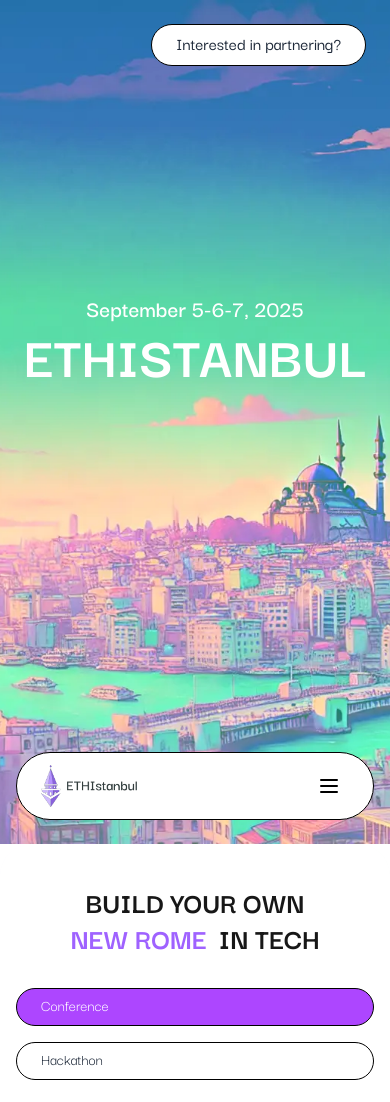
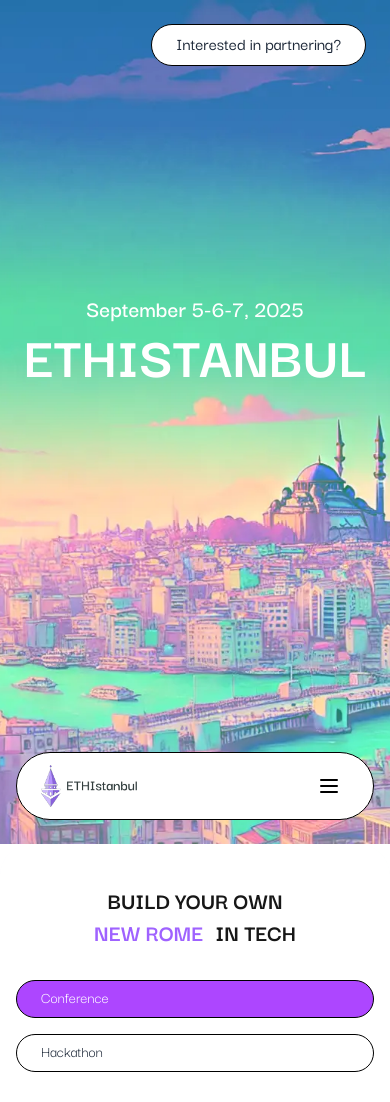
Before and after one commit to node101-io/ethistanbul-landing, a Next.js app: page / in a window 390 px wide. Shown: the top 1102 px of the page. Built offline with nearby package versions, Linux system fonts and the light colour scheme; a web font is replaced by a local one.

Commit message:
fix(animatedHeader): Fix animated header not showing some letters on mobile

```diff
--- a/components/overview/AnimatedHeading.tsx
+++ b/components/overview/AnimatedHeading.tsx
@@ -46,10 +46,6 @@
           whileInView="visible"
           viewport={{ once: true, margin: "-100px" }}
           className="inline-block"
-          style={{
-            transformStyle: "preserve-3d",
-            backfaceVisibility: "hidden",
-          }}
         >
           {char === " " ? "\u00A0" : char}
         </motion.span>
@@ -63,9 +59,9 @@
       initial="hidden"
       whileInView="visible"
       viewport={{ once: true, margin: "-100px" }}
-      className="text-center mb-8 sm:mb-12 md:mb-16"
+      className="text-center mb-8 sm:mb-12 md:mb-16 overflow-visible"
     >
-      <h2 className="text-3xl sm:text-4xl md:text-5xl lg:text-7xl xl:text-[110px] mb-4 font-bold relative">
+      <h2 className="text-2xl sm:text-4xl md:text-5xl lg:text-7xl xl:text-[110px] mb-4 font-bold relative">
         <div className="relative">
           {renderAnimatedText(text1)}
           <br />
```
